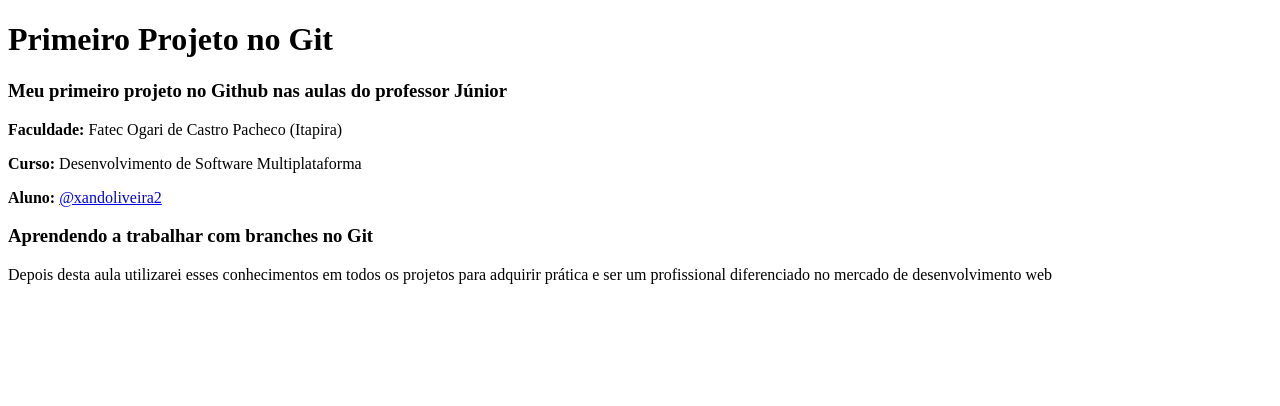
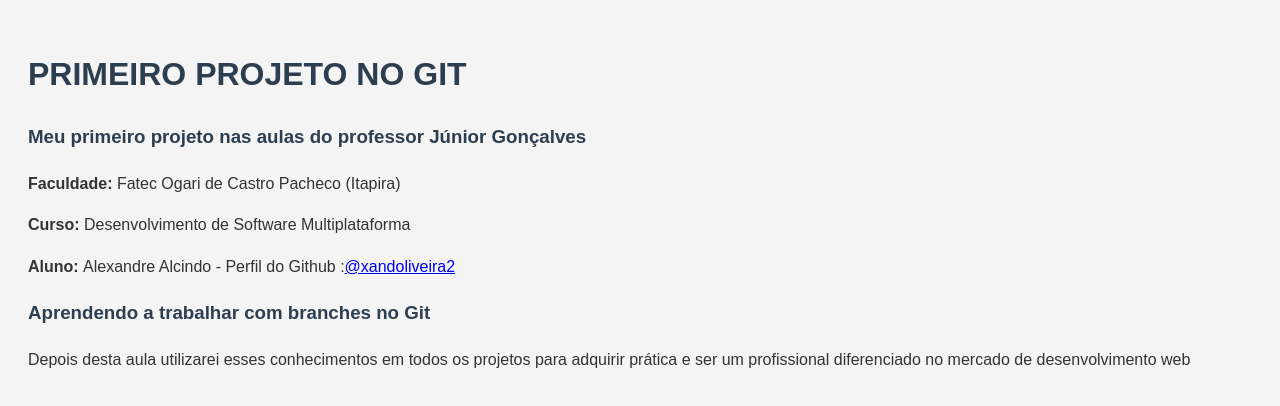
Before and after one commit to xandoliveira2/primeiro-projeto-git, a plain HTML site: page index.html in a window 1280 px wide. Drawn offline with Linux system fonts and the light colour scheme.

Commit message:
adicionado estilo.css no projeto

```diff
--- /dev/null
+++ b/estilo.css
@@ -0,0 +1,9 @@
+body{font-family: Arial, sans-serif;
+background-color: #f4f4f4;
+color:#333;
+line-height: 1.6;
+padding:20px;}
+h1{font-size:2em;
+text-transform: uppercase;}
+h1,h3{color:#2c3e50;
+margin-top: 50px 0 20px;}
--- a/index.html
+++ b/index.html
@@ -1,16 +1,17 @@
 <!DOCTYPE html>
 <html lang="en">
 <head>
+    <link rel="stylesheet" href="estilo.css">
     <meta charset="UTF-8">
     <meta name="viewport" content="width=device-width, initial-scale=1.0">
     <title>Primeiro Projeto no Git</title>
 </head>
 <body>
     <h1>Primeiro Projeto no Git</h1>
-    <h3>Meu primeiro projeto no Github nas aulas do professor Júnior</h3>
+    <h3>Meu primeiro projeto nas aulas do professor Júnior Gonçalves</h3>
     <p><b>Faculdade: </b>Fatec Ogari de Castro Pacheco (Itapira)</p>
     <p><b>Curso: </b>Desenvolvimento de Software Multiplataforma</p>
-    <p><b>Aluno: </b><a href="https://www.github.com/xandoliveira2">@xandoliveira2</a></p>
+    <p><b>Aluno: </b>Alexandre Alcindo - Perfil do Github :<a href="https://www.github.com/xandoliveira2">@xandoliveira2</a></p>
 
     <h3>Aprendendo a trabalhar com branches no Git</h3>
     <p>Depois desta aula utilizarei esses conhecimentos em todos os projetos
```
